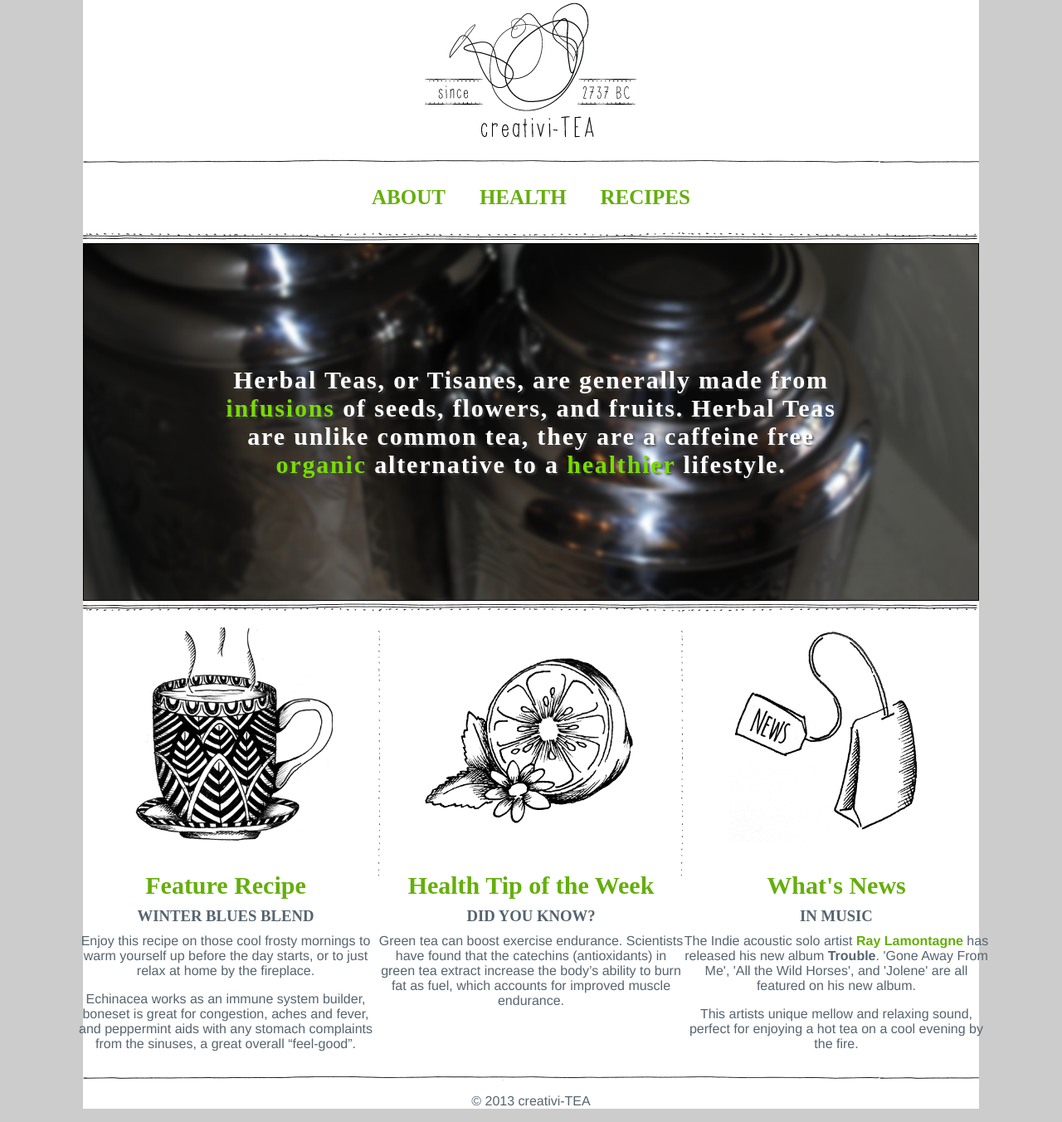
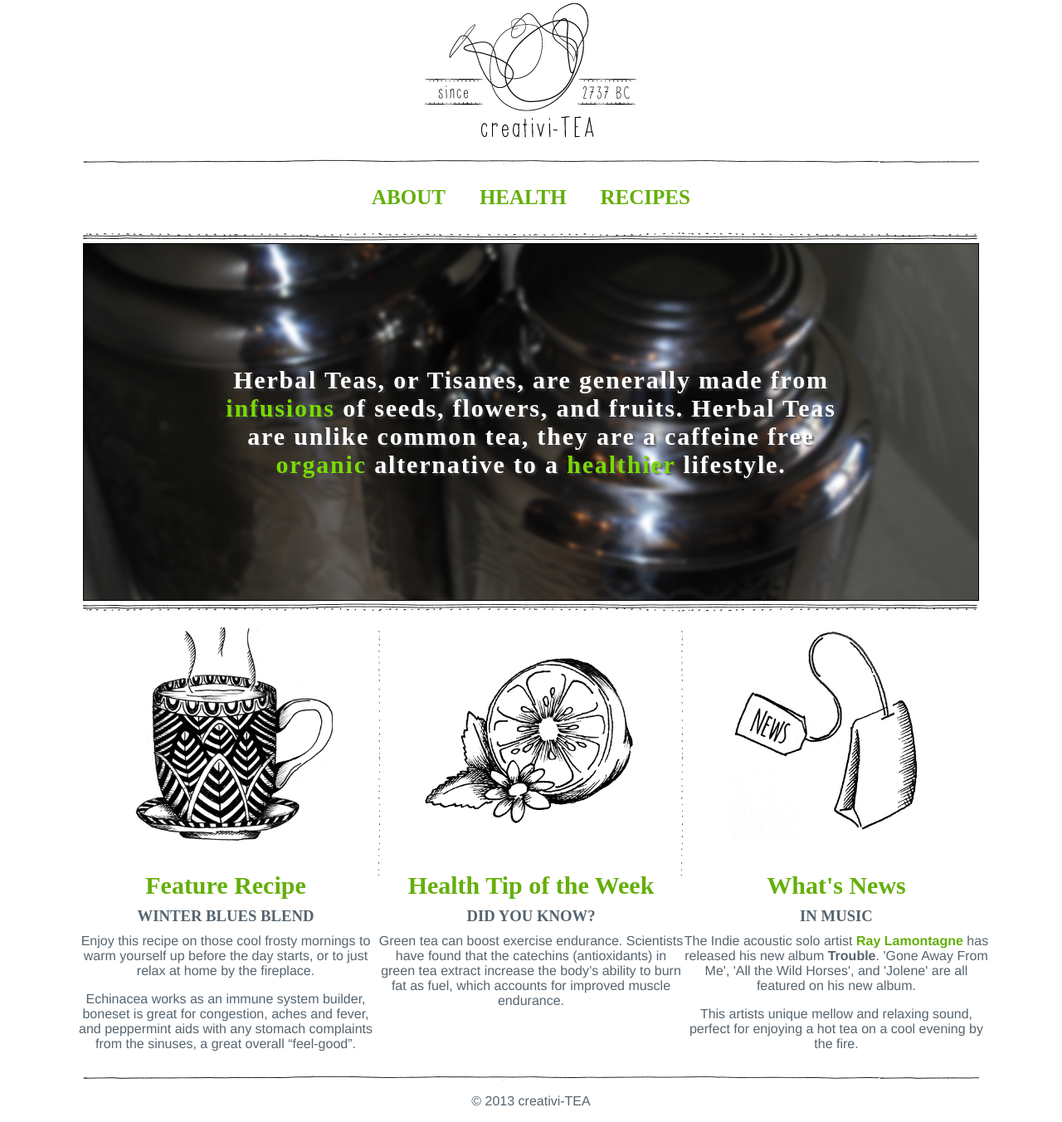
Before and after one commit to hay00032/large-data-website, a Jekyll site: the page built from index.html, in a window 1280 px wide. Shown: the whole page at 83% size. Built offline with Jekyll 4.4.1, drawn with Linux system fonts in a browser that asks for light colours; some web fonts are replaced; Markdown is read by kramdown in place of the engine named in the settings.

Commit message:
set bg to fff

```diff
--- a/_includes/css/general.css
+++ b/_includes/css/general.css
@@ -35,7 +35,7 @@ a:visited{
 }
 
 html{
-	background-color: #ccc;
+	background-color: #fff;
 }
 
 body{
@@ -44,7 +44,6 @@ body{
 	padding: 0;
 	background-color: #fff;
 	color: #56646F;
-	margin: 0 auto;
 }
 
 @media only screen and (min-width: 240px) {
```
